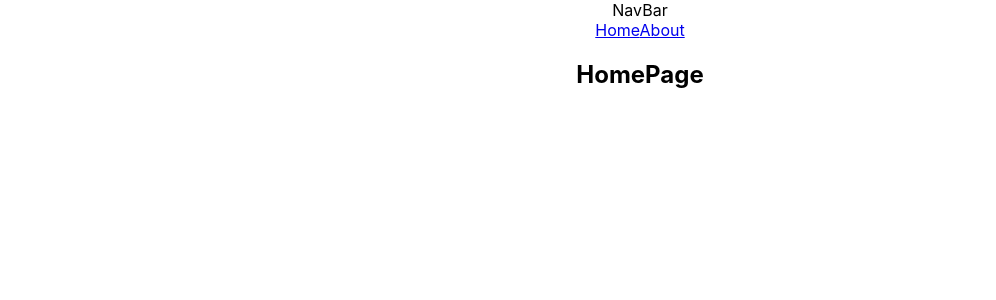
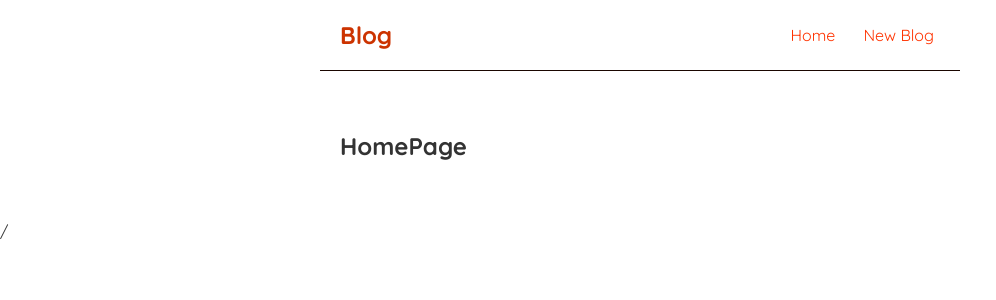
Before and after one commit to mohithsaran/BasicReact, a React (Create React App) app: page / in a window 1280 px wide. Shown: the top 300 px of the page, without its empty margins (0-996 px from the left). Built offline with nearby package versions, Linux system fonts and the light colour scheme.

Commit message:
Adding Styles

```diff
--- a/src/App.js
+++ b/src/App.js
@@ -1,19 +1,15 @@
 import logo from './logo.svg';
-import './App.css';
 import NavBar from './Nav';
 import Home from './Home';
 
 function App() {
   return (
     <div className="App">
-     <NavBar></NavBar>
-      <div className='Navbar'>
-
-      <Home></Home>
-
-
-      </div>
+    <NavBar />
+    <div className="content">
+      <Home />
     </div>
+    /</div>
   );
 }
 
--- a/src/Nav.js
+++ b/src/Nav.js
@@ -1,11 +1,12 @@
 const NavBar= () => {
     return (
-        <nav>NavBar
-            <div className="links">
+        <nav className="navbar">
+        <h1>Blog</h1>
+        <div className="links">
             <a href="/">Home</a>
-            <a href="/about">About</a>
-            </div>
-        </nav>
+            <a href="/create">New Blog</a>
+        </div>
+    </nav>
      );
 }
 
--- a/src/index.css
+++ b/src/index.css
@@ -1,13 +1,37 @@
-body {
+@import url('https://fonts.googleapis.com/css2?family=Quicksand:wght@300;400;500;600;700&display=swap');
+
+* {
   margin: 0;
-  font-family: -apple-system, BlinkMacSystemFont, 'Segoe UI', 'Roboto', 'Oxygen',
-    'Ubuntu', 'Cantarell', 'Fira Sans', 'Droid Sans', 'Helvetica Neue',
-    sans-serif;
-  -webkit-font-smoothing: antialiased;
-  -moz-osx-font-smoothing: grayscale;
+  font-family: "Quicksand";
+  color: #333;
 }
 
-code {
-  font-family: source-code-pro, Menlo, Monaco, Consolas, 'Courier New',
-    monospace;
+.navbar {
+  padding: 20px;
+  display: flex;
+  align-items: center;
+  max-width: 600px;
+  margin: 0 auto;
+  border-bottom: 1px solid #1a0600;
 }
+
+.navbar h1 {
+  color:  #cc3300;
+}
+.navbar .links {
+  margin-left: auto;
+}
+.navbar a {
+  margin-left: 16px;
+  text-decoration: none;
+  padding: 6px;
+  color: #ff3300;
+}
+.navbar a:hover {
+  color: #009900;
+}
+.content {
+  max-width: 600px;
+  margin: 40px auto;
+  padding: 20px;
+}
--- a/src/index.js
+++ b/src/index.js
@@ -2,7 +2,7 @@ import React from 'react';
 import ReactDOM from 'react-dom/client';
 import './index.css';
 import App from './App';
-import reportWebVitals from './reportWebVitals';
+
 
 const root = ReactDOM.createRoot(document.getElementById('root'));
 root.render(
@@ -14,4 +14,3 @@ root.render(
 // If you want to start measuring performance in your app, pass a function
 // to log results (for example: reportWebVitals(console.log))
 // or send to an analytics endpoint. Learn more: https://bit.ly/CRA-vitals
-reportWebVitals();
```
